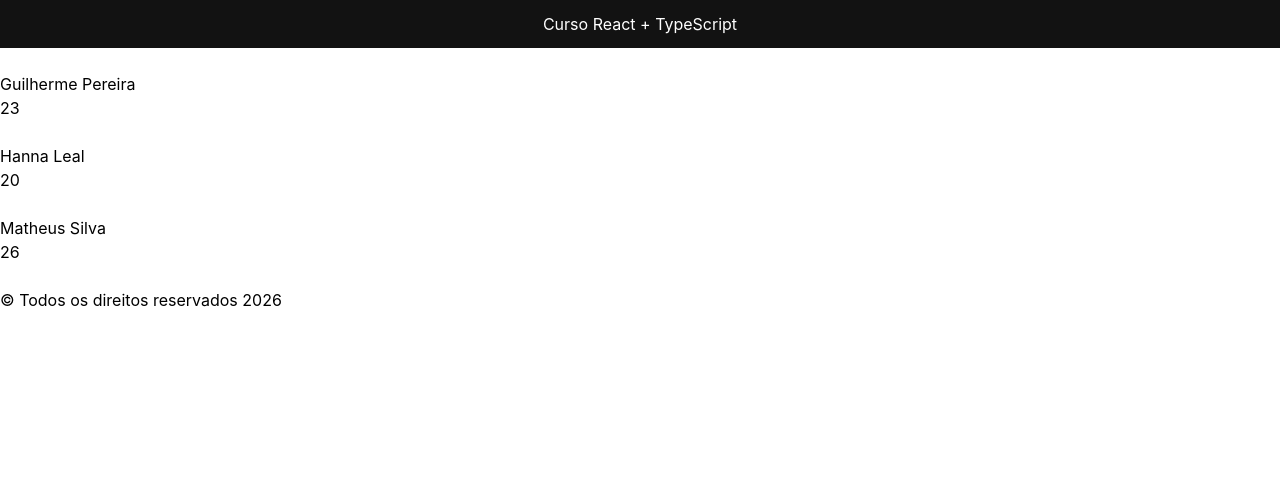
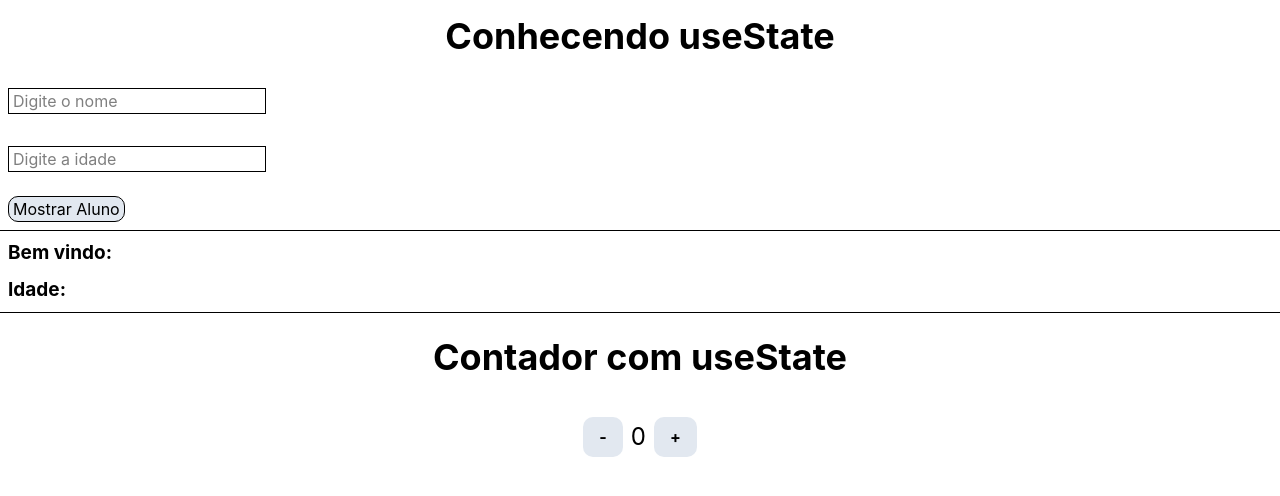
Before and after one commit to GuiPereira8/react-typescript, a React (Vite) app in the folder 01-react-fundamentals/: page / in a window 1280 px wide. Shown: the top 496 px of the page. Built offline with nearby package versions, Linux system fonts and the light colour scheme.

Commit message:
Introdução ao useState no react, alterando nome e fazendo um contador dimâmico.

```diff
--- a/01-react-fundamentals/src/App.tsx
+++ b/01-react-fundamentals/src/App.tsx
@@ -1,5 +1,6 @@
-import AulaProps from "./components/PropsEComponentes/AulaProps";
+//import AulaProps from "./components/PropsEComponentes/AulaProps"; // Aula sobre componentes e props
+import ExemploState from "./components/StateEEventos/ExemploState";
 
 export default function App() {
-  return <AulaProps />;
+  return <ExemploState />;
 }
--- /dev/null
+++ b/01-react-fundamentals/src/components/StateEEventos/ExemploState.tsx
@@ -0,0 +1,83 @@
+import { useState } from "react";
+
+interface AlunoInfo {
+  nome: string;
+  idade: string;
+}
+
+export default function ExemploState() {
+  const [input, setInput] = useState<string>("");
+  const [idade, setIdade] = useState("");
+
+  const [infoAluno, setInfoAluno] = useState<AlunoInfo>();
+
+  const [contador, setContador] = useState<number>(0);
+
+  function mostrarAluno() {
+    console.log("Olá, Mundo");
+    setInfoAluno({
+      nome: input,
+      idade: idade,
+    });
+  }
+
+  function diminuirContador() {
+    if (contador === 0) {
+      return;
+    }
+    setContador((valorAtual: number) => valorAtual - 1);
+  }
+
+  return (
+    <div>
+      <h1 className="text-4xl font-bold m-4 text-center">
+        Conhecendo useState
+      </h1>
+      <input
+        type="text"
+        placeholder="Digite o nome"
+        value={input}
+        onChange={(e) => setInput(e.target.value)}
+        className="border mx-2 my-4 px-1"
+      />
+      <br />
+      <input
+        type="number"
+        placeholder="Digite a idade"
+        value={idade}
+        onChange={(e) => setIdade(e.target.value)}
+        className="border mx-2 my-4 px-1"
+      />
+      <br />
+      <button
+        onClick={mostrarAluno}
+        className="border mx-2 my-2 bg-slate-200 px-1 rounded-[10px] cursor-pointer hover:bg-slate-300 duration-200"
+      >
+        Mostrar Aluno
+      </button>
+      <hr />
+      <h3 className="text-[19px] font-bold m-2">
+        Bem vindo: {infoAluno?.nome}
+      </h3>
+      <h3 className="text-[19px] font-bold m-2">Idade: {infoAluno?.idade}</h3>
+      <hr />
+      <br />
+      <h2 className="text-4xl font-bold text-center">Contador com useState</h2>
+      <div className="mt-8 flex items-center justify-center">
+        <button
+          className="font-bold mx-2 my-2 bg-slate-200 px-4 py-2 rounded-[10px] cursor-pointer hover:bg-slate-300 duration-200"
+          onClick={diminuirContador}
+        >
+          -
+        </button>
+        <h4 className="text-2xl">{contador}</h4>
+        <button
+          className="font-bold mx-2 my-2 bg-slate-200 rounded-[10px] px-4 py-2 cursor-pointer hover:bg-slate-300 duration-200"
+          onClick={() => setContador((count: number) => count + 1)}
+        >
+          +
+        </button>
+      </div>
+    </div>
+  );
+}
```
